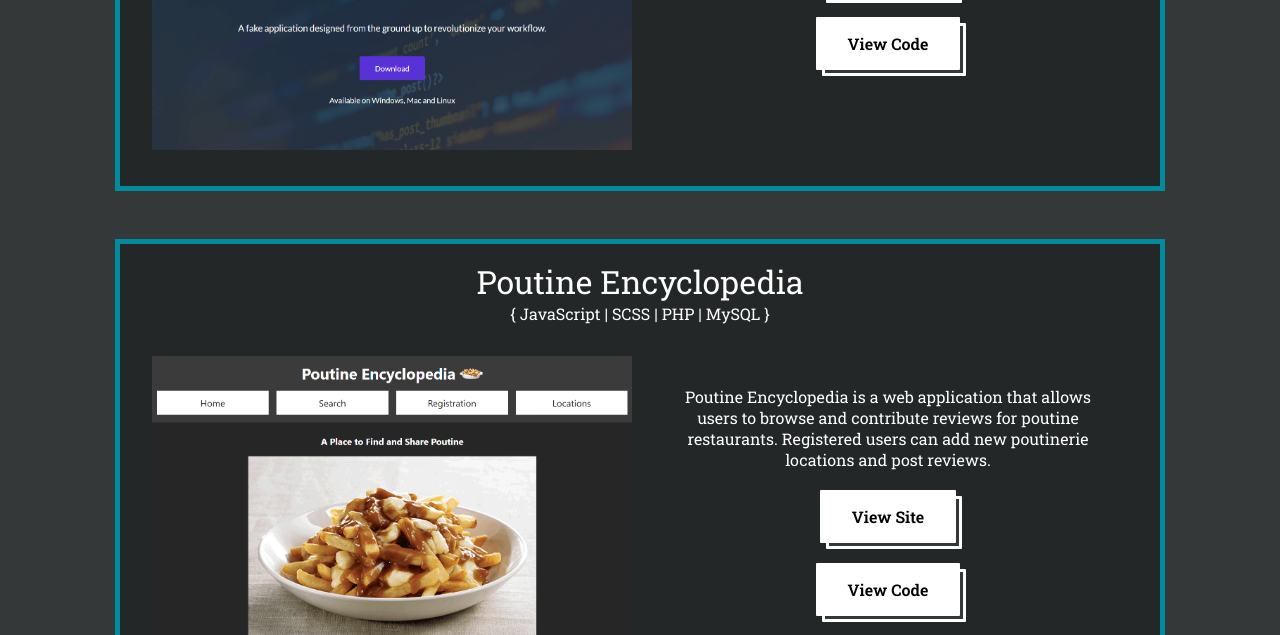
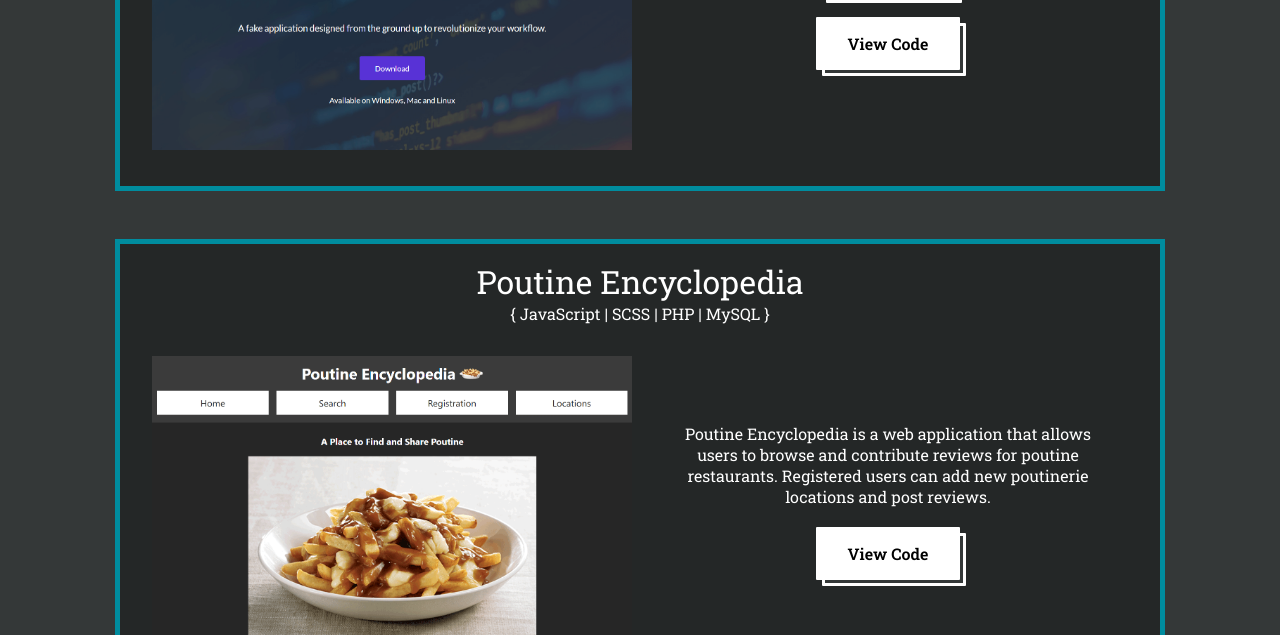
Before and after one commit to gillescj/portfolio, a website built with webpack: page src/index.html in a window 1280 px wide. Shown: the part 3945-4580 px from the top of the page. Built offline with nearby package versions, Linux system fonts and the light colour scheme; files whose address does not match are found by name.

Commit message:
Remove poutine live website link

```diff
--- a/src/index.html
+++ b/src/index.html
@@ -407,7 +407,7 @@
                                 <div class="project-image-container">
                                     <div class="project-image">
                                         <a
-                                            href="https://www.4ww3.colingillespie.xyz/"
+                                            href="https://github.com/gillescj/poutine-website"
                                             rel="noopener noreferrer"
                                             target="_blank"
                                         >
@@ -433,14 +433,6 @@
                                         poutine restaurants. Registered users can add new
                                         poutinerie locations and post reviews.
                                     </p>
-                                    <a
-                                        class="btn-light"
-                                        href="https://www.4ww3.colingillespie.xyz/"
-                                        rel="noopener noreferrer"
-                                        target="_blank"
-                                    >
-                                        View Site
-                                    </a>
                                     <a
                                         class="btn-light"
                                         href="https://github.com/gillescj/poutine-website"
```
